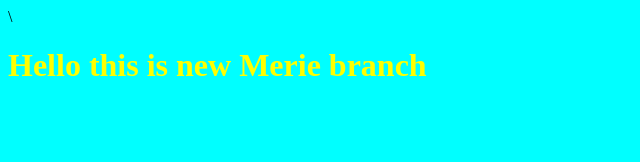
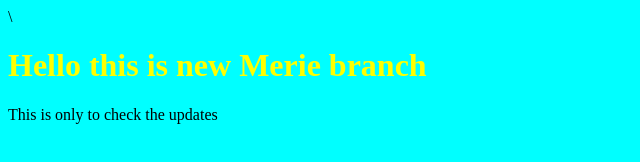
Before and after one commit to meriemLagh/myProject, a plain HTML site: page index.html in a window 1280 px wide. Shown: the whole page, without its empty margins (0-640 px from the left). Drawn offline with Linux system fonts and the light colour scheme.

Commit message:
This just for seeing the updates on github

```diff
--- a/index.html
+++ b/index.html
@@ -9,6 +9,7 @@
   <body>
     \
     <h1>Hello this is new Merie branch</h1>
+    <p>This is only to check the updates</p>
     <script src="app.js"></script>
   </body>
 </html>
```
